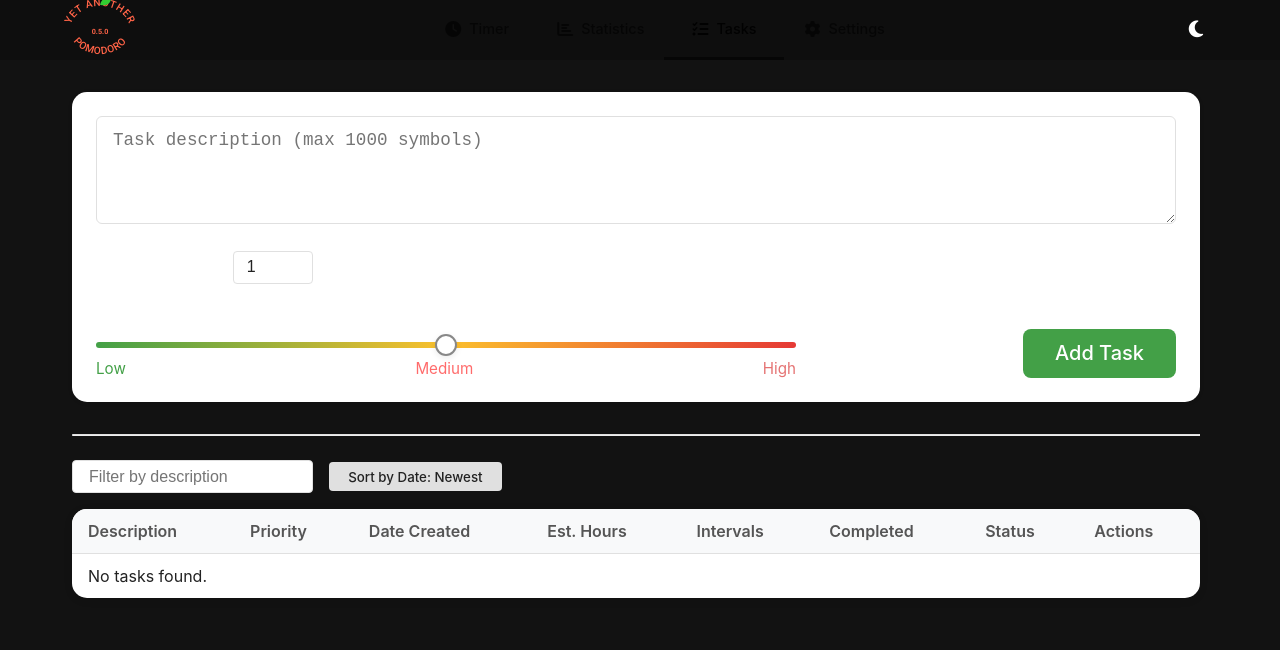
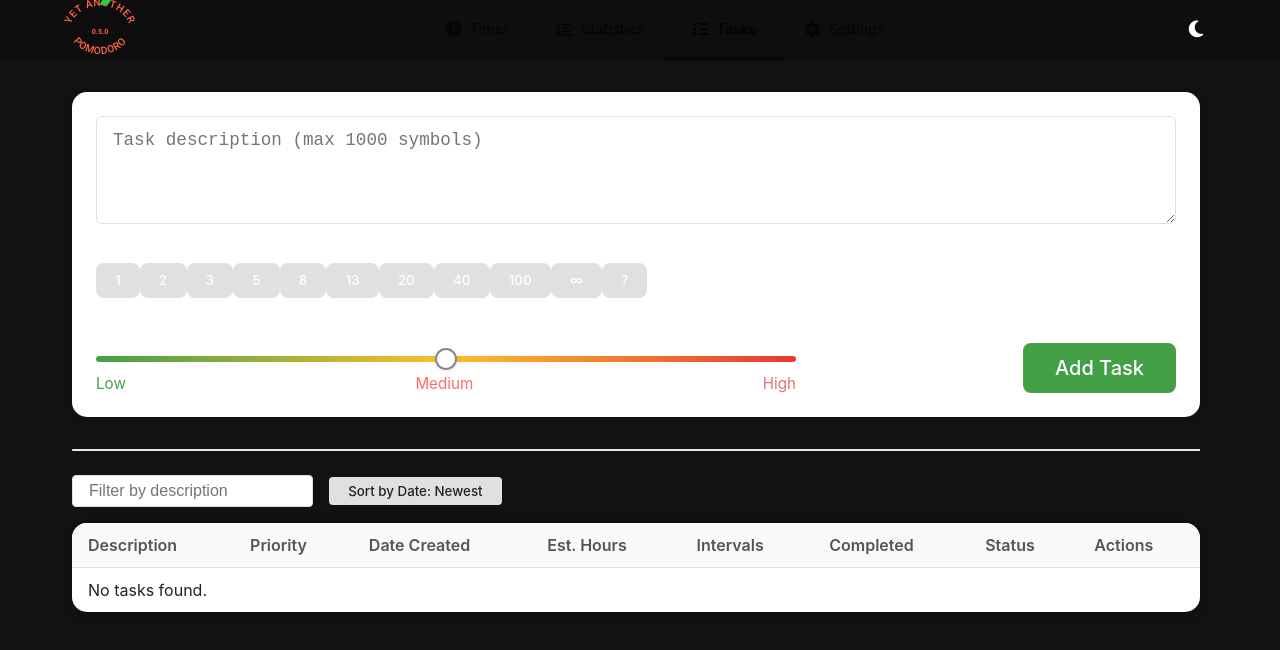
Before and after one commit to nikolaylutsenko/ang-pomodoro, an Angular app: page /tasks in a window 1280 px wide. Shown: the top 650 px of the page. Built offline with nearby package versions, Linux system fonts and the light colour scheme.

Commit message:
add interval buttons

```diff
--- a/src/app/components/tasks/create-task/create-task.component.html
+++ b/src/app/components/tasks/create-task/create-task.component.html
@@ -5,25 +5,29 @@
       <textarea
         maxlength="1000"
         placeholder="Task description (max 1000 symbols)"
-        [(ngModel)]="formTask.description"
+        [(ngModel)]="currentDescription"
         name="description"
         required
         rows="4"
         class="task-desc-textarea"
       ></textarea>
-      <!-- Estimated Hours Input -->
-      <div class="estimated-hours-field">
-        <label for="estimated-hours">Estimated Hours:</label>
-        <input
-          id="estimated-hours"
-          type="number"
-          min="1"
-          [(ngModel)]="formTask.estimatedHours"
-          name="estimatedHours"
-          class="estimated-hours-input"
-          required
-        />
+
+      <!-- Time Selection Buttons -->
+      <div class="time-selector">
+        <label>Time (hours):</label>
+        <div class="time-buttons">
+          <button
+            *ngFor="let time of timeOptions"
+            type="button"
+            [class.selected]="selectedTime === time"
+            (click)="selectTime(time)"
+            class="time-button"
+          >
+            {{ time }}
+          </button>
+        </div>
       </div>
+
       <div class="priority-and-action-row">
         <div class="priority-slider-container">
           <label for="priority-slider">Priority:</label>
@@ -33,7 +37,7 @@
             min="0"
             max="2"
             step="1"
-            [(ngModel)]="formPriority"
+            [(ngModel)]="currentPriorityValue"
             name="priority"
             [ngStyle]="{'background': getPriorityGradient()}"
             required
--- a/src/app/components/tasks/create-task/create-task.component.ts
+++ b/src/app/components/tasks/create-task/create-task.component.ts
@@ -15,42 +15,57 @@ export class CreateTaskComponent implements OnChanges {
   @Output() taskSaved = new EventEmitter<Partial<Task>>();
   @Output() cancelEdit = new EventEmitter<void>();
 
-  formTask: Partial<Task> = { description: '', estimatedHours: 1 };
-  formPriority: number = 1; // Default to Medium
+  currentDescription: string = '';
+  currentPriorityValue: number = 1; // Index for priorityMap
+
   editingTaskId: string | null = null;
   priorityMap = [TaskPriority.Low, TaskPriority.Mid, TaskPriority.High];
+
+  timeOptions: (number | string)[] = [1, 2, 3, 5, 8, 13, 20, 40, 100, '∞', '?'];
+  selectedTime: number | string = 1; // Default to 1 hour
 
   ngOnChanges(changes: SimpleChanges): void {
     if (changes['taskToEdit'] && this.taskToEdit) {
       this.editingTaskId = this.taskToEdit.id;
-      // Ensure form starts with at least 1 hour when editing
-      const editHours = this.taskToEdit.estimatedHours < 1 ? 1 : this.taskToEdit.estimatedHours;
-      this.formTask = { description: this.taskToEdit.description, estimatedHours: editHours };
-      this.formPriority = this.priorityMap.indexOf(this.taskToEdit.priority);
+      const task = this.taskToEdit;
+      this.currentDescription = task.description;
+      this.currentPriorityValue = this.priorityMap.indexOf(task.priority);
+
+      if (task.workIntervals === '∞' || task.workIntervals === '?') {
+        this.selectedTime = task.workIntervals;
+      } else {
+        this.selectedTime = task.estimatedHours;
+      }
+      if (!this.timeOptions.includes(this.selectedTime)) {
+        this.selectedTime = 1;
+      }
     } else if (!this.taskToEdit) {
-      this.resetForm(); // Reset if taskToEdit becomes null (e.g., after saving or cancelling)
+      this.resetForm();
     }
   }
 
   addOrUpdateTask() {
-    if (!this.formTask.description || this.formPriority === undefined || this.formPriority === null || this.formTask.estimatedHours === undefined) return;
+    if (!this.currentDescription || this.currentPriorityValue === undefined || this.currentPriorityValue === null || this.selectedTime === undefined) return;
 
-    // Ensure estimated hours is at least 1
-    if (this.formTask.estimatedHours < 1) {
-      this.formTask.estimatedHours = 1;
+    let emittedEstimatedHours: number;
+    if (typeof this.selectedTime === 'number') {
+      emittedEstimatedHours = this.selectedTime;
+    } else {
+      emittedEstimatedHours = 0;
     }
 
     const taskData: Partial<Task> = {
-      ...this.formTask,
-      priority: this.priorityMap[this.formPriority],
-      id: this.editingTaskId ?? undefined // Include id only if editing
+      description: this.currentDescription,
+      priority: this.priorityMap[this.currentPriorityValue],
+      id: this.editingTaskId ?? undefined,
+      estimatedHours: emittedEstimatedHours,
+      workIntervals: this.selectedTime
     };
 
     this.taskSaved.emit(taskData);
-    if (!this.editingTaskId) { // If it's a new task (not an edit)
-      this.resetForm(); // Reset the form
+    if (!this.editingTaskId) {
+      this.resetForm();
     }
-    // Reset form handled by parent or ngOnChanges when taskToEdit becomes null
   }
 
   cancel() {
@@ -59,13 +74,17 @@ export class CreateTaskComponent implements OnChanges {
   }
 
   resetForm() {
-    this.formTask = { description: '', estimatedHours: 1 };
-    this.formPriority = 1;
+    this.currentDescription = '';
+    this.currentPriorityValue = 1;
+    this.selectedTime = 1;
     this.editingTaskId = null;
   }
 
+  selectTime(time: number | string): void {
+    this.selectedTime = time;
+  }
+
   getPriorityGradient() {
-    // Simple gradient, adjust colors as needed or use SCSS variables
     return 'linear-gradient(90deg, #43a047 0%, #fbc02d 50%, #e53935 100%)';
   }
 }
--- a/src/app/components/tasks/task-list/task-list.component.html
+++ b/src/app/components/tasks/task-list/task-list.component.html
@@ -41,7 +41,7 @@
           <td>{{ task.description | slice:0:300 }}{{ task.description.length > 300 ? '...' : '' }}</td>
           <td>{{ task.priority }}</td>
           <td>{{ task.dateCreated | date:'short' }}</td>
-          <td>{{ task.estimatedHours }}</td>
+          <td>{{ (task.workIntervals === '∞' || task.workIntervals === '?') ? task.workIntervals : task.estimatedHours }}</td>
           <td>{{ task.workIntervals }}</td>
           <td>{{ task.completedIntervals }}</td>
           <td>{{ task.completionStatus }}</td>
@@ -63,7 +63,7 @@
       </td>
       <td>{{ task.priority }}</td>
       <td>{{ task.dateCreated | date:'short' }}</td>
-      <td>{{ task.estimatedHours }}</td>
+      <td>{{ (task.workIntervals === '∞' || task.workIntervals === '?') ? task.workIntervals : task.estimatedHours }}</td>
       <td>{{ task.workIntervals }}</td>
       <td>{{ task.completedIntervals }}</td>
       <td>{{ task.completionStatus }}</td>
--- a/src/app/components/tasks/tasks.component.ts
+++ b/src/app/components/tasks/tasks.component.ts
@@ -42,43 +42,56 @@ export class TasksComponent implements OnInit {
     localStorage.setItem('tasks', JSON.stringify(this.tasks));
   }
 
-  private calculateWorkIntervals(hours: number): number {
-    const totalMinutes = hours * 60;
-    const workDuration = this.currentSettings?.workDuration || 25;
-    return Math.ceil(totalMinutes / workDuration);
+  private calculateWorkIntervals(taskData: Partial<Task>): number | string {
+    const selectedTime = taskData.workIntervals; // This now holds the button value (hours or symbol)
+
+    if (selectedTime === '∞' || selectedTime === '?') {
+      return selectedTime; // Return symbol directly
+    }
+
+    if (typeof selectedTime === 'number') {
+      if (selectedTime === 0) return 0; // If 0 hours was somehow selected, 0 intervals.
+      const totalMinutes = selectedTime * 60;
+      const workDuration = this.currentSettings?.workDuration || 25; // Default to 25 if not set
+      if (workDuration === 0) return '∞'; // Avoid division by zero, treat as infinite intervals
+      return Math.ceil(totalMinutes / workDuration);
+    }
+
+    // Fallback for unexpected types, though selectedTime should be number or string from buttons
+    return 1;
   }
 
   handleTaskSaved(taskData: Partial<Task>) {
+    // taskData.workIntervals now holds the raw button value (e.g., 5, '∞', '?')
+    // taskData.estimatedHours holds the numeric hours (or 0 for symbols)
+    const finalWorkIntervals = this.calculateWorkIntervals(taskData);
+    const estimatedHoursToSave = taskData.estimatedHours!;
+
     if (taskData.id) { // Editing existing task
       const idx = this.tasks.findIndex(t => t.id === taskData.id);
       if (idx > -1) {
-        const intervals = this.calculateWorkIntervals(taskData.estimatedHours!);
-        // Create a new object for the updated task to help with change detection if needed elsewhere
         const updatedTask = {
           ...this.tasks[idx],
           description: taskData.description!,
           priority: taskData.priority!,
-          estimatedHours: taskData.estimatedHours!,
-          workIntervals: intervals
+          estimatedHours: estimatedHoursToSave, // This is the numeric hour value from button or 0
+          workIntervals: finalWorkIntervals // This is the calculated intervals or '∞', '?'
         };
-        // Create a new array with the updated task
         this.tasks = this.tasks.map((task, index) => index === idx ? updatedTask : task);
         this.saveTasks();
       }
       this.editingTask = null;
     } else { // Adding new task
-      const intervals = this.calculateWorkIntervals(taskData.estimatedHours!);
       const newTask: Task = {
         id: crypto.randomUUID(),
         description: taskData.description!,
         priority: taskData.priority!,
         dateCreated: new Date(),
-        estimatedHours: taskData.estimatedHours!,
-        workIntervals: intervals,
+        estimatedHours: estimatedHoursToSave, // Numeric hours or 0
+        workIntervals: finalWorkIntervals, // Calculated intervals or '∞', '?'
         completedIntervals: 0,
         completionStatus: TaskStatus.Pending
       };
-      // Create a new array by spreading the existing tasks and adding the new one
       this.tasks = [...this.tasks, newTask];
       this.saveTasks();
     }
@@ -104,18 +117,37 @@ export class TasksComponent implements OnInit {
 
   handleCompleteInterval(task: Task): void {
     const taskIndex = this.tasks.findIndex(t => t.id === task.id);
-    if (taskIndex > -1 && this.tasks[taskIndex].completedIntervals < this.tasks[taskIndex].workIntervals) {
-        // Create a new object for the updated task
+    if (taskIndex > -1) {
+      let newCompletionStatus = this.tasks[taskIndex].completionStatus;
+      const currentWorkIntervals = this.tasks[taskIndex].workIntervals;
+      const currentCompletedIntervals = this.tasks[taskIndex].completedIntervals;
+
+      // Only increment if not '∞' or '?' or if it's a number and not yet completed
+      if (typeof currentWorkIntervals === 'number' && currentCompletedIntervals < currentWorkIntervals) {
+        const updatedCompletedIntervals = currentCompletedIntervals + 1;
+        newCompletionStatus = updatedCompletedIntervals >= currentWorkIntervals ? TaskStatus.Completed : TaskStatus.InProgress;
+
         const updatedTask = {
-            ...this.tasks[taskIndex],
-            completedIntervals: this.tasks[taskIndex].completedIntervals + 1,
-            completionStatus: (this.tasks[taskIndex].completedIntervals + 1) >= this.tasks[taskIndex].workIntervals
-                                ? TaskStatus.Completed
-                                : TaskStatus.InProgress
+          ...this.tasks[taskIndex],
+          completedIntervals: updatedCompletedIntervals,
+          completionStatus: newCompletionStatus
         };
-        // Create a new array with the updated task
         this.tasks = this.tasks.map((t, index) => index === taskIndex ? updatedTask : t);
         this.saveTasks();
+      } else if (typeof currentWorkIntervals === 'string' && (currentWorkIntervals === '∞' || currentWorkIntervals === '?')) {
+        // For '∞' or '?', increment completedIntervals, but status remains InProgress unless changed manually
+        const updatedCompletedIntervals = currentCompletedIntervals + 1;
+        newCompletionStatus = TaskStatus.InProgress; // Or keep existing if it could be manually set to Completed
+
+        const updatedTask = {
+          ...this.tasks[taskIndex],
+          completedIntervals: updatedCompletedIntervals,
+          completionStatus: newCompletionStatus // Explicitly InProgress or allow manual completion
+        };
+        this.tasks = this.tasks.map((t, index) => index === taskIndex ? updatedTask : t);
+        this.saveTasks();
+      }
+      // If workIntervals is a number and completedIntervals is already >= workIntervals, do nothing.
     }
   }
 }
--- a/src/app/models/task.model.ts
+++ b/src/app/models/task.model.ts
@@ -22,7 +22,7 @@ export interface Task {
 
   // New fields
   estimatedHours: number;
-  workIntervals: number;
+  workIntervals: number | string; // Changed from number
   completedIntervals: number;
   completionStatus: TaskStatus;
 }
```
Also changed, not shown: src/app/timer/timer.component.ts (+19 -6 lines).
